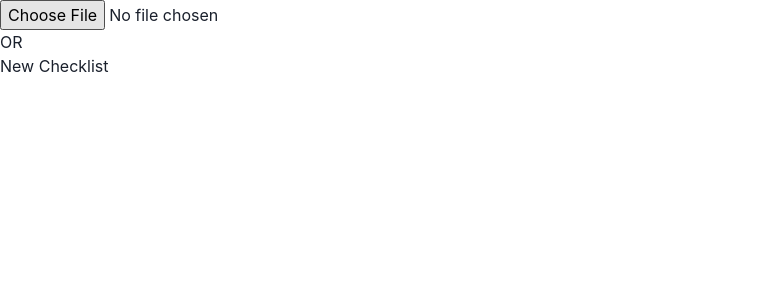
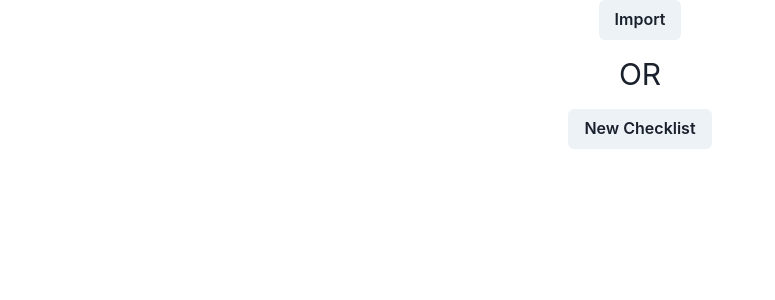
Before and after one commit to NicMortelliti/checklist-editor, a React (Vite) app: page / in a window 1280 px wide. Shown: the top 300 px of the page, without its empty margins (0-775 px from the left). Built offline with nearby package versions, Linux system fonts and the light colour scheme.

Commit message:
style project selection buttons

```diff
--- a/src/components/projectSelect/ImportBtn.jsx
+++ b/src/components/projectSelect/ImportBtn.jsx
@@ -1,3 +1,4 @@
+import { useRef } from 'react';
 import { useDispatch } from 'react-redux';
 import { setOnBoarding } from '../../redux/uiSlice';
 import {
@@ -5,12 +6,15 @@ import {
   importFromJsonSuccess,
   importFromJsonFailure,
 } from '../../redux/dataSlice';
+import { Button } from '@chakra-ui/react';
 
 export const ImportBtn = () => {
   const dispatch = useDispatch();
+  const fileInputRef = useRef(null);
 
-  const handleFileUpload = (file) => {
+  const handleFileUpload = (e) => {
     dispatch(importFromJsonStart());
+    const file = e.target.files[0];
 
     // Read the JSON file
     const reader = new FileReader();
@@ -27,10 +31,19 @@ export const ImportBtn = () => {
     reader.readAsText(file);
   };
 
+  const handleButtonClick = () => {
+    fileInputRef.current.click();
+  };
+
   return (
-    <input
-      type='file'
-      onChange={(event) => handleFileUpload(event.target.files[0])}
-    />
+    <>
+      <Button onClick={handleButtonClick}>Import</Button>
+      <input
+        type='file'
+        ref={fileInputRef}
+        style={{ display: 'none' }}
+        onChange={handleFileUpload}
+      />
+    </>
   );
 };
--- a/src/components/projectSelect/NewBtn.jsx
+++ b/src/components/projectSelect/NewBtn.jsx
@@ -1,11 +1,12 @@
 import { setOnBoarding } from '../../redux/uiSlice';
 import { useDispatch } from 'react-redux';
+import { Button } from '@chakra-ui/react';
 
 export const NewBtn = () => {
   const dispatch = useDispatch();
   return (
-    <button onClick={() => dispatch(setOnBoarding(false))}>
+    <Button onClick={() => dispatch(setOnBoarding(false))}>
       New Checklist
-    </button>
+    </Button>
   );
 };
--- a/src/components/projectSelect/ProjectSelect.jsx
+++ b/src/components/projectSelect/ProjectSelect.jsx
@@ -1,12 +1,13 @@
 import { NewBtn } from './NewBtn';
 import { ImportBtn } from './ImportBtn';
+import { Text, VStack } from '@chakra-ui/react';
 
 export const ProjectSelect = () => {
   return (
-    <>
+    <VStack spacing={3}>
       <ImportBtn />
-      <p>OR</p>
+      <Text fontSize='3xl'>OR</Text>
       <NewBtn />
-    </>
+    </VStack>
   );
 };
```
